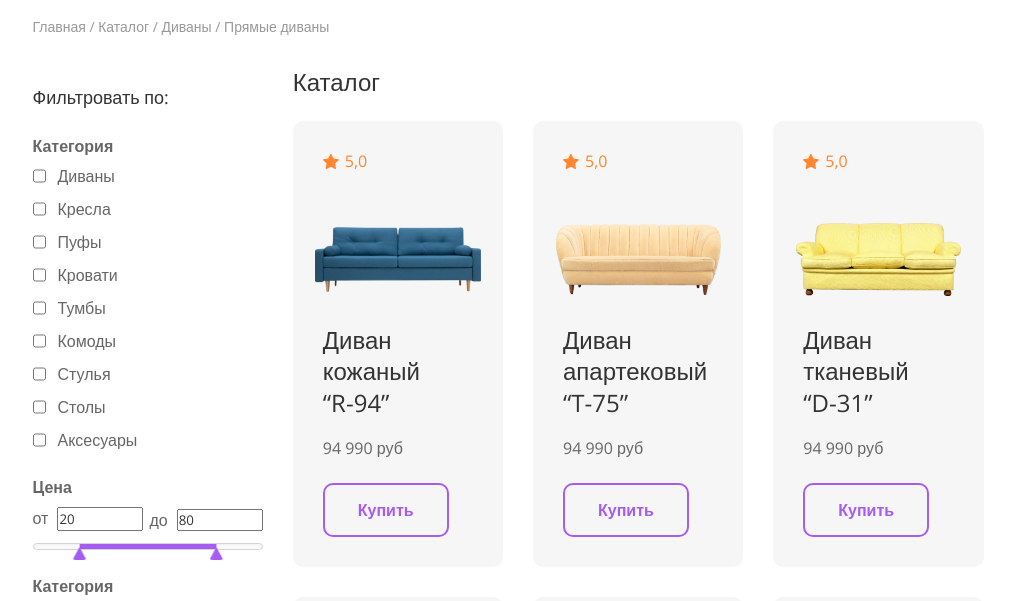
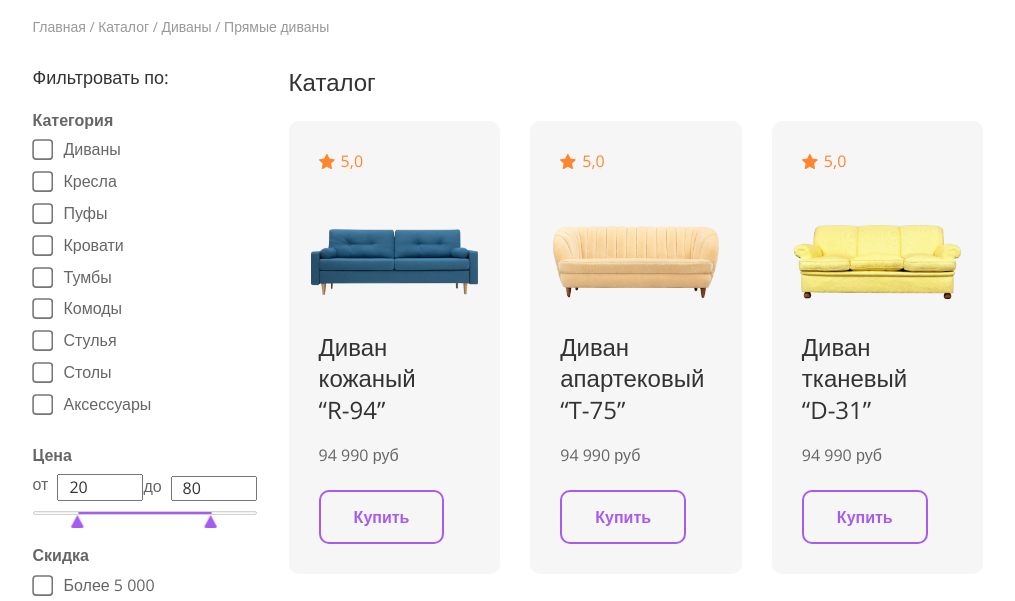
Before and after one commit to vladimir-andrushchenko2/furnitureShop, a website built with webpack: page src/index.html in a window 1280 px wide. Shown: the part 262-863 px from the top of the page, without its empty margins (132-1147 px from the left). Built offline with nearby package versions, Linux system fonts and the light colour scheme.

Commit message:
styled catalog

```diff
--- a/src/index.html
+++ b/src/index.html
@@ -155,7 +155,7 @@
               </label>
               <label class="filter__label">
                 <input class="filter__checkbox" type="checkbox" name="accessory">
-                Аксесуары
+                Аксессуары
               </label>
             </fieldset>
 
@@ -175,7 +175,7 @@
             </fieldset>
 
             <fieldset class="filter__discount filter__fieldset" name="discount">
-              <h4 class="filter__category-title">Категория</h4>
+              <h4 class="filter__category-title">Скидка</h4>
               <label class="filter__label">
                 <input class="filter__checkbox" type="checkbox" name="discount-up" data-value="5000">
                 Более 5 000
--- a/src/styles/_catalogue-page.scss
+++ b/src/styles/_catalogue-page.scss
@@ -3,9 +3,9 @@
 .catalog-page {
   .catalog-wrapper {
     display: grid;
-    grid-template-columns: 1fr 3fr;
+    grid-template-columns: repeat(4, 1fr);
     margin-top: 32px;
-    gap: 30px;
+    gap: 32px;
   }
 
   .bread-crumbs {
@@ -20,8 +20,6 @@
     color: var.$gray-shade;
 
     &__title {
-      margin-top: 20px;
-
       font-weight: 400;
       font-size: 18px;
       line-height: 130%;
@@ -29,7 +27,11 @@
     }
 
     &__fieldset {
-      margin-top: 26px;
+      &:first-of-type {
+        margin-top: 20px;
+      }
+
+      margin-top: 30px;
     }
 
     &__category {
@@ -37,7 +39,6 @@
         font-weight: 600;
         font-size: 16px;
         line-height: 130%;
-        // margin-top: 20px;
       }
     }
 
@@ -45,13 +46,18 @@
       display: flex;
       margin-top: 11px;
 
+      font-weight: 400;
+      font-size: 16px;
+      line-height: 130%;
+
       &:first-of-type {
         margin-top: 9px;
       }
     }
 
     &__checkbox {
-      margin-right: 12px;
+      margin-right: 18px;
+      transform: scale(1.6) translateX(2px);
     }
 
     &__price-inputs-container {
@@ -64,13 +70,17 @@
     &__price-input {
       max-width: 86px;
       margin-left: 9px;
+      font-weight: 400;
+      font-size: 16px;
+      line-height: 130%;
+      padding-left: 10px;
     }
 
     &__price-slider {
-      margin-top: 12px;
+      margin-top: 10px;
 
       &.noUi-horizontal {
-        height: 7px;
+        height: 4px;
       }
 
       .noUi-connect {
@@ -106,6 +116,8 @@
   }
 
   .catalog {
+    grid-column: span 3;
+
     &__title {
       font-weight: 400;
       font-size: 24px;
@@ -124,10 +136,14 @@
     margin-top: 90px;
     background-color: var.$black;
 
+    border-radius: 10px;
+
     &__img {
       object-fit: cover;
 
       min-height: 190px;
+
+      border-radius: 10px 10px 0 0;
     }
 
     &__title {
@@ -143,7 +159,7 @@
     }
 
     .arrow-btn {
-      margin-top: 27px;
+      margin-top: 10px;
 
       display: flex;
       align-items: center;
@@ -160,5 +176,22 @@
         transform: translateY(10%);
       }
     }
+
+    &__info {
+      padding: 28px 30px 32px;
+    }
+  }
+
+  .rated {
+    min-height: 420px;
+    justify-content: space-between;
+
+    &__title {
+      margin-top: 4px;
+    }
+
+    &__img {
+      margin-top: 25px;
+    }
   }
 }
```
